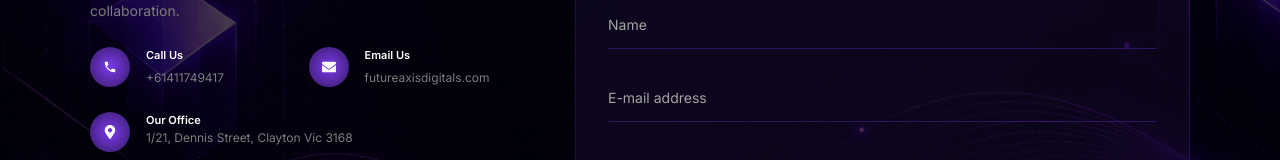
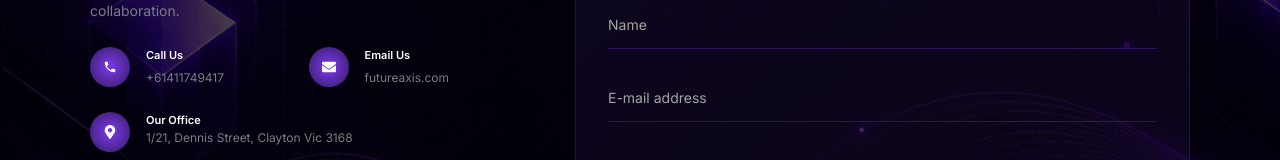
Before and after one commit to FutureAxis/futureaxis-official-web, a Next.js app: page /contact in a window 1280 px wide. Shown: the part 475-635 px from the top of the page. Built offline with nearby package versions, Linux system fonts and the light colour scheme.

Commit message:
feat: update email address in CONTACT_INFO for accuracy

```diff
--- a/constants/contact.ts
+++ b/constants/contact.ts
@@ -15,7 +15,7 @@ export interface SocialLink {
 
 export const CONTACT_INFO: ContactInfo = {
     phone: "+61411749417",
-    email: "futureaxisdigitals.com",
+    email: "futureaxis.com",
     address: "1/21, Dennis Street, Clayton Vic 3168",
 };
 
```
